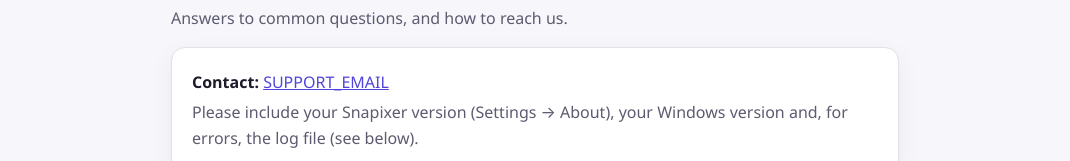
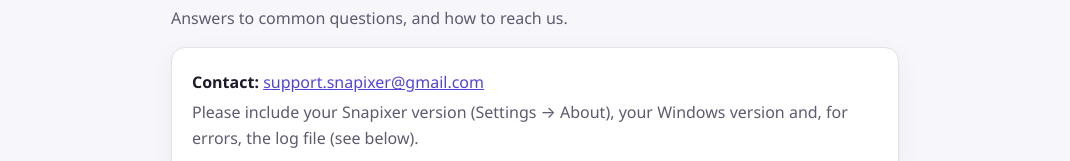
Before and after one commit to asenata84/snapixer-site, a plain HTML site: page support.html in a window 1280 px wide. Shown: the part 169-330 px from the top of the page, without its empty margins (105-1175 px from the left). Drawn offline with Linux system fonts and the light colour scheme.

Commit message:
email added

```diff
--- a/support.html
+++ b/support.html
@@ -25,8 +25,7 @@
   <p class="muted">Answers to common questions, and how to reach us.</p>
 
   <div class="contact">
-    <!-- TODO(store): replace SUPPORT_EMAIL (both places) with the support address. It is public. -->
-    <p><strong>Contact:</strong> <a href="mailto:SUPPORT_EMAIL">SUPPORT_EMAIL</a></p>
+    <p><strong>Contact:</strong> <a href="mailto:support.snapixer@gmail.com">support.snapixer@gmail.com</a></p>
     <p class="muted">Please include your Snapixer version (Settings → About), your Windows version and, for errors, the log file (see below).</p>
   </div>
 
```
